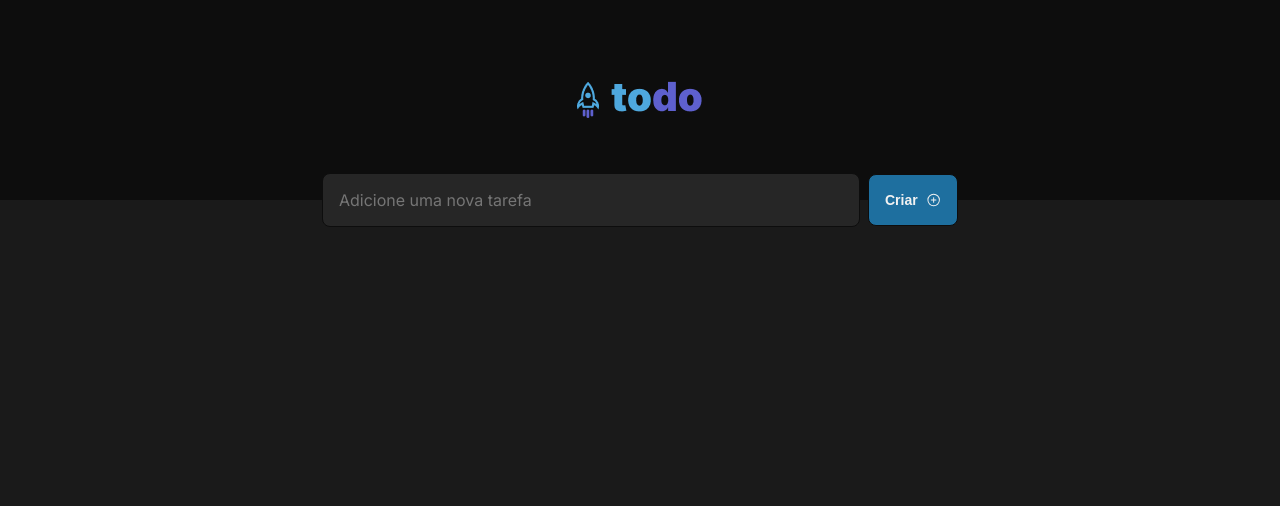
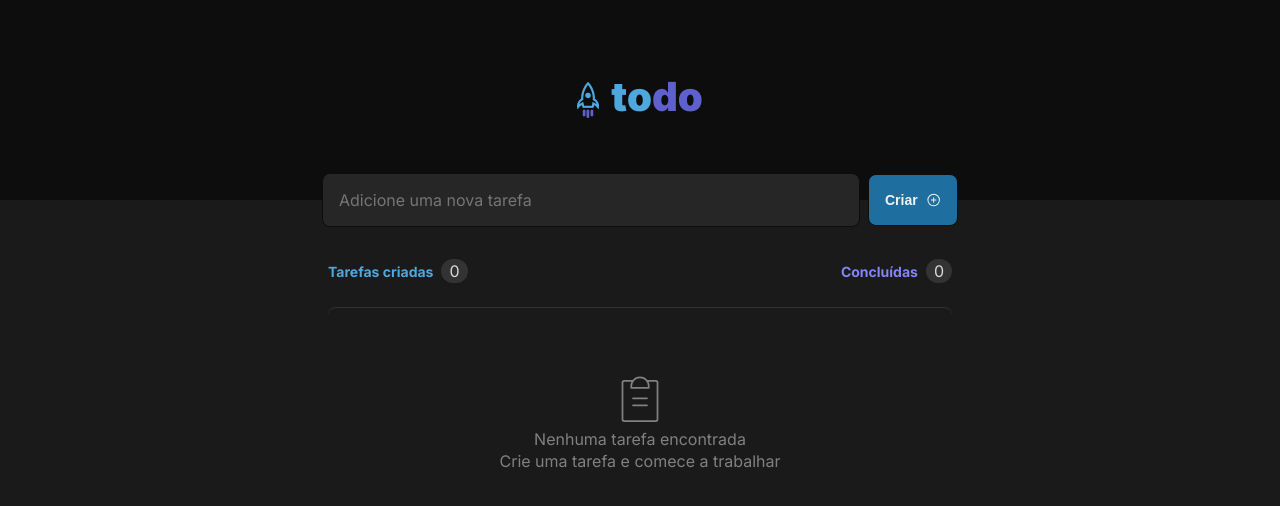
Before and after one commit to rooseveltsf/todolist, a React (Vite) app: page / in a window 1280 px wide. Shown: the top 506 px of the page. Built offline with nearby package versions, Linux system fonts and the light colour scheme.

Commit message:
adiciona o EmptyList e Accountants

```diff
--- a/src/App.module.css
+++ b/src/App.module.css
@@ -1,19 +1,4 @@
 .wrapper {
-    max-width: 70rem;
+    max-width: 39rem;
     margin: 2rem auto;
-    padding: 0 1rem;
-
-    display: grid;
-    grid-template-columns: 256px 1fr;
-    gap: 2rem;
-    align-items: flex-start;
 }
-
-@media (max-width: 768px) {
-    html {
-        font-size: 87.5%;
-    }
-    .wrapper {
-        grid-template-columns: 1fr;
-    }
-}
--- a/src/App.tsx
+++ b/src/App.tsx
@@ -1,8 +1,11 @@
 import './global.css'
-import AppStyles from './App.module.css'
 
 import Header from './components/Header'
 import TaskForm from './components/TaskForm'
+import EmptyList from './components/EmptyList'
+import Accountants from './components/Accountants'
+
+import AppStyles from './App.module.css'
 
 function App() {
 
@@ -10,6 +13,11 @@ function App() {
     <>
       <Header />
       <TaskForm />
+      <div className={AppStyles.wrapper}>
+        <Accountants />
+
+        <EmptyList />
+      </div>
     </>
   )
 }
--- /dev/null
+++ b/src/components/Accountants/Accountants.module.css
@@ -0,0 +1,30 @@
+
+.taskCount {
+    display: flex;
+    justify-content: space-between;
+    margin-bottom: 1.5rem;
+
+}
+
+.taskCount div {
+    display: flex;
+    align-items: center;
+    gap: 0.5rem;
+}
+
+.taskCount p {
+    font-size: 0.875rem;
+    font-weight: 700;
+    color: var(--blue);
+}
+
+.taskCount p.concluded {
+    color: var(--purple);
+}
+
+.taskCount span {
+    background-color: var(--gray-400);
+    color: var(--gray-200);
+    padding: 0.125rem 0.5rem;
+    border-radius: 999px;
+}
--- /dev/null
+++ b/src/components/Accountants/index.tsx
@@ -0,0 +1,19 @@
+import AccountantsStyles from './Accountants.module.css'
+
+function Accountants() {
+    return (
+        <div className={AccountantsStyles.taskCount}>
+            <div>
+                <p>Tarefas criadas</p>
+                <span>0</span>
+            </div>
+
+            <div>
+                <p className={AccountantsStyles.concluded}>Concluídas</p>
+                <span>0</span>
+            </div>
+        </div>
+    )
+}
+
+export default Accountants;
--- /dev/null
+++ b/src/components/EmptyList/EmptyList.module.css
@@ -0,0 +1,20 @@
+.container {
+    display: flex;
+    flex-direction: column;
+    align-items: center;
+    justify-content: center;
+    border-top: 1px solid var(--gray-400);
+    border-radius: 8px;
+    padding: 4rem;
+    /* max-width: 46rem;
+    margin: 100px auto 0; */
+}
+
+.container p {
+    color: var(--gray-300);
+    font-size: 1rem;
+    font-weight: 400;
+    line-height: 1.4;
+    text-align: center;
+    /* margin-top: 1rem; */
+}
--- /dev/null
+++ b/src/components/EmptyList/index.tsx
@@ -0,0 +1,13 @@
+import { ClipboardText } from "@phosphor-icons/react"
+import EmptyListStyles from './EmptyList.module.css'
+function EmptyList() {
+    return (
+        <div className={EmptyListStyles.container}>
+            <ClipboardText size={56} weight="thin" />
+            <p>Nenhuma tarefa encontrada</p>
+            <p>Crie uma tarefa e comece a trabalhar</p>
+        </div>
+    )
+}
+
+export default EmptyList
```
